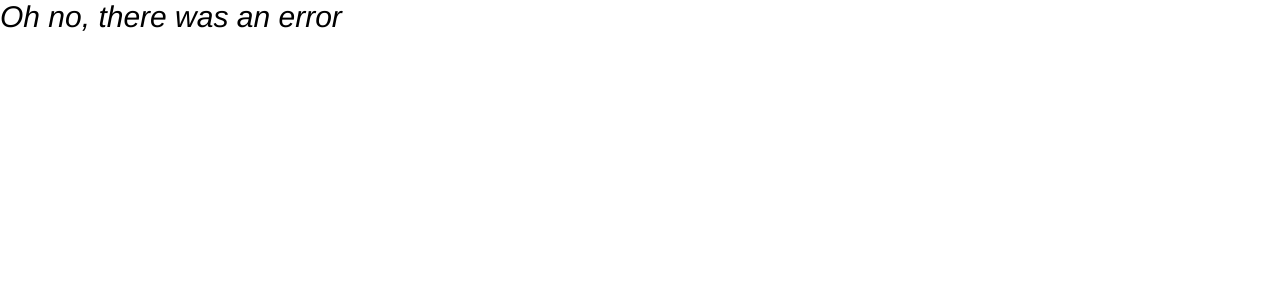
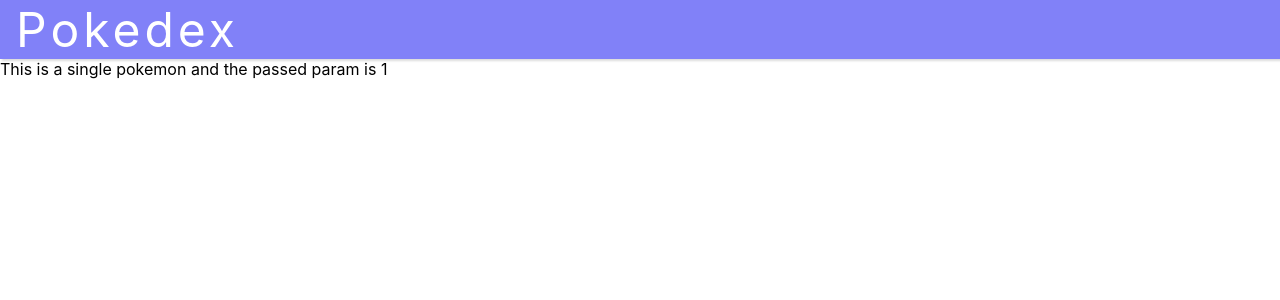
Before and after one commit to prakharmishra-cyber/Pokedex, a React (Create React App) app in the folder client/: page /pokemon/1 in a window 1280 px wide. Shown: the top 300 px of the page. Built offline with nearby package versions, Linux system fonts and the light colour scheme; no server answers.

Commit message:
fifth commit

```diff
--- a/client/src/App.css
+++ b/client/src/App.css
@@ -1,13 +1,4 @@
 .App {
-  font-size: 30px;
-  font-family: 'Franklin Gothic Medium', 'Arial Narrow', Arial, sans-serif;
-  font-style: italic;
+  display:flex;
+  flex-direction: column;
 }
-
-button {
-  margin-left:10px;
-}
-
-input {
-  margin-left:10px;
-}
--- a/client/src/App.js
+++ b/client/src/App.js
@@ -1,26 +1,22 @@
 import './App.css';
 //import { useSelector, useDispatch } from 'react-redux';
-import { useGetPokemonByNameQuery } from './redux/services/pokemon'
+import Navbar from './components/Navbar/Navbar';
+import Pokemons from './components/Pokemons/Pokemons';
+import Pokemon from './components/Pokemon/Pokemon';
+import { useGetPokemonByNameQuery, useGetAllPokemonQuery } from './redux/services/pokemon'
+import {Route, Routes, Link} from 'react-router-dom'
 
 
 function App() {
 
-  const { data, error, isLoading } = useGetPokemonByNameQuery('bulbasaur')
 
   return (
     <div className="App">
-      <div>
-      {error ? (
-        <>Oh no, there was an error</>
-      ) : isLoading ? (
-        <>Loading...</>
-      ) : data ? (
-        <>
-          <h3>{data.species.name}</h3>
-          <img src={data.sprites.front_shiny} alt={data.species.name} />
-        </>
-      ) : null}
-      </div>
+      <Navbar/>
+      <Routes>
+          <Route path='/' element={<Pokemons/>}/>
+          <Route path='pokemon/:id' element={<Pokemon/>}/>
+      </Routes>
     </div>
 
   );
--- /dev/null
+++ b/client/src/components/Navbar/Navbar.css
@@ -0,0 +1,13 @@
+.nav_header {
+    height: 20%;
+    background-color: rgb(129, 129, 248);
+    display: flex;
+    box-shadow:2px 2px 2px gainsboro;
+}
+
+.nav_title {
+    color:white;
+    font-size:3rem;
+    margin-left:1rem;
+    letter-spacing: 0.25rem;
+}
--- /dev/null
+++ b/client/src/components/Navbar/Navbar.jsx
@@ -0,0 +1,12 @@
+import React from 'react';
+import './Navbar.css';
+
+const Navbar = () => {
+    return (
+        <div className="nav_header">
+            <div className='nav_title'>Pokedex</div>
+        </div>
+    )
+}
+
+export default Navbar
--- /dev/null
+++ b/client/src/components/Pokemon/Pokemon.jsx
@@ -0,0 +1,15 @@
+import React from 'react'
+import {useParams} from 'react-router-dom';
+
+const Pokemon = () => {
+
+    const params = useParams();
+
+    return (
+        <div>
+            This is a single pokemon and the passed param is {params.id}
+        </div>
+    )
+}
+
+export default Pokemon
--- /dev/null
+++ b/client/src/components/Pokemons/Pokemons.css
@@ -0,0 +1,57 @@
+.outer_div {
+    margin:1%;
+    box-shadow: 3px 4px 3px gainsboro;
+    padding:10px;
+    display:flex;
+    flex-wrap: wrap;
+    justify-content: center;
+    border-radius: 5px;
+}
+
+.inner_div {
+    width:300px;
+    height:300px;
+    border: 1px solid rgb(234, 230, 230);
+    border-radius:10px;
+    margin:0.8%;
+    padding:0.5%;
+    font-family:'Gill Sans', 'Gill Sans MT', Calibri, 'Trebuchet MS', sans-serif;
+    font-size: 20px;
+    display:flex;
+    flex-direction: column;
+}
+
+.inner_div:hover {
+    cursor: pointer;
+    box-shadow: 2px 2px 3px gainsboro;
+}
+
+.pokemon_title {
+    font-family: 'Segoe UI', Tahoma, Geneva, Verdana, sans-serif;
+    font-family:30px;
+    font-weight: 100;
+    margin:10px;
+}
+
+.pokemon_title_answer {
+    font-family: 'Segoe UI', Tahoma, Geneva, Verdana, sans-serif;
+    font-family:30px;
+    font-weight: 100;
+    margin:10px;
+}
+
+.details_link {
+    text-decoration: none;
+    background-color: rgb(40, 40, 190);
+    color:white;
+    font-family: -apple-system, BlinkMacSystemFont, 'Segoe UI', Roboto, Oxygen, Ubuntu, Cantarell, 'Open Sans', 'Helvetica Neue', sans-serif;
+    padding:10px;
+    box-shadow:2px 2px 3px gainsboro;
+    width:100px;
+    font-size:10px;
+    border-radius:5px;
+}
+
+.details_link:hover {
+    box-shadow: 3px 3px 3px gainsboro;
+}
--- /dev/null
+++ b/client/src/components/Pokemons/Pokemons.jsx
@@ -0,0 +1,38 @@
+import React from 'react';
+import './Pokemons.css';
+import { useGetAllPokemonQuery } from '../../redux/services/pokemon';
+import {Link} from 'react-router-dom';
+
+const Pokemons = () => {
+
+    const { data, error, isLoading } = useGetAllPokemonQuery();
+
+    return (
+        <div>
+            {error ? (
+            <>Oh no, there was an error</>
+            ) : isLoading ? (
+            <>Loading...</>
+            ) : data ? (
+            <div className='outer_div'>
+                {
+                    data.results.map((element, index)=> {
+                        return (
+
+                            <div key={index} className='inner_div'>
+                                <div className='pokemon_title'>POKEMON NAME</div>
+                                <div className='pokemon_title_answer'>{element.name}</div>
+                                <Link to={`pokemon/${element.name}`} className='details_link'>
+                                   Click to know details
+                                </Link>
+                            </div>
+                        )
+                    })
+                }
+            </div>
+            ) : null}
+        </div>
+    )
+}
+
+export default Pokemons
--- a/client/src/index.js
+++ b/client/src/index.js
@@ -4,11 +4,14 @@
 import App from './App';
 import { store } from './redux/store.js'
 import { Provider } from 'react-redux'
+import { BrowserRouter } from 'react-router-dom';
 
 ReactDOM.render(
   <React.StrictMode>
     <Provider store={store}>
-      <App />
+      <BrowserRouter>
+        <App />
+      </BrowserRouter>
     </Provider>
   </React.StrictMode>,
   document.getElementById('root')
--- a/client/src/redux/services/pokemon.js
+++ b/client/src/redux/services/pokemon.js
@@ -9,9 +9,12 @@
     getPokemonByName: builder.query({
       query: (name) => `pokemon/${name}`,
     }),
+    getAllPokemon: builder.query({
+      query : ()=>`/pokemon`,
+    }),
   }),
 })
 
 // Export hooks for usage in functional components, which are
 // auto-generated based on the defined endpoints
-export const { useGetPokemonByNameQuery } = pokemonApi
+export const { useGetPokemonByNameQuery, useGetAllPokemonQuery } = pokemonApi
```
Also changed, not shown: client/src/components/Pokemon/Pokemon.css (added).
